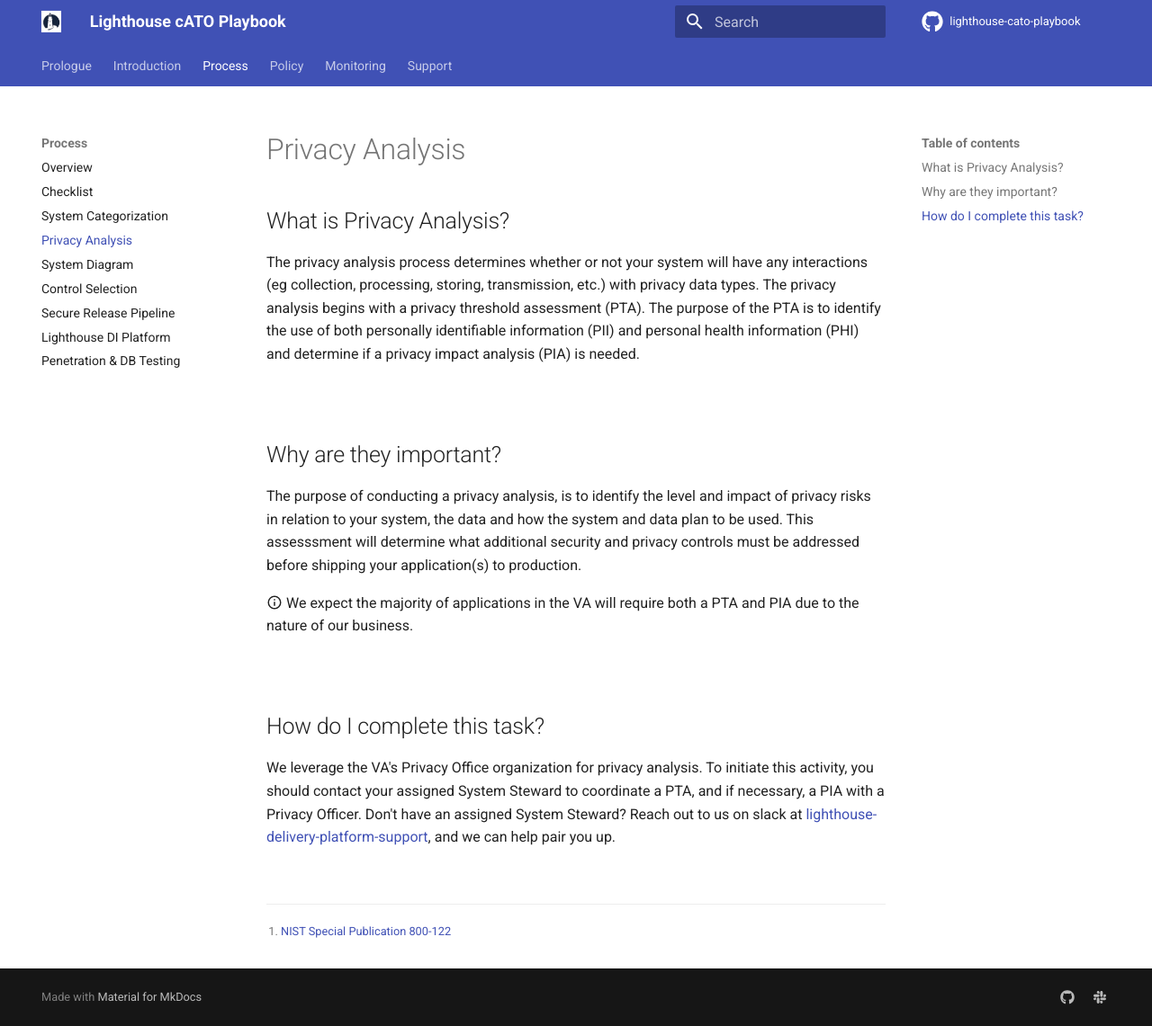
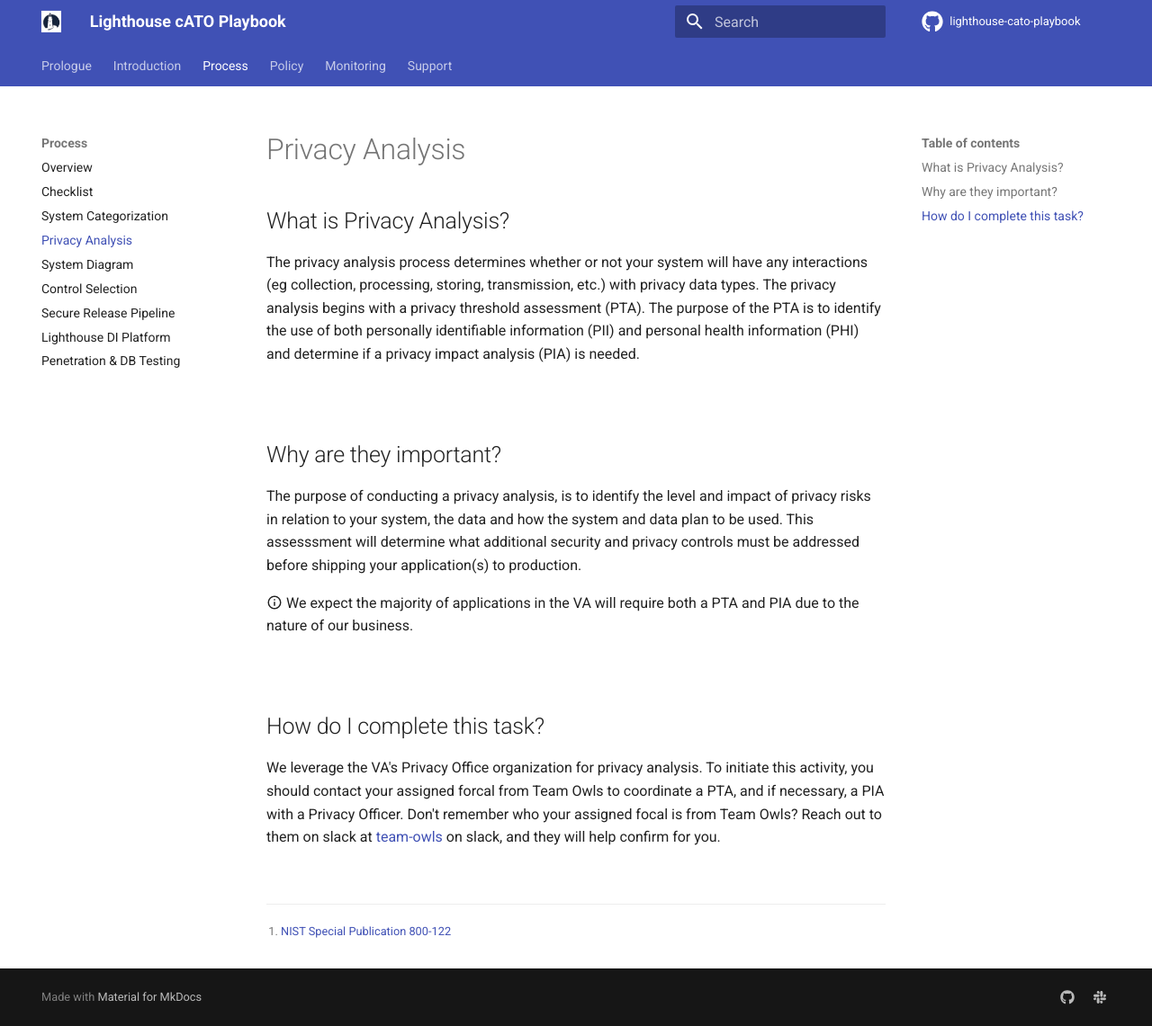
Before and after one commit to rise8-us/cato-playbook, an MkDocs documentation site: the page built from docs/privacy.md, in a window 1280 px wide and 1141 px high. Shown: the whole window at 90% size. Built offline with MkDocs 1.6.1 and Material for MkDocs 9.7.7, drawn with Linux system fonts in a browser that asks for light colours; comment, search, counter and statistics services are not loaded.

Commit message:
Update privacy.md

```diff
--- a/docs/privacy.md
+++ b/docs/privacy.md
@@ -13,7 +13,7 @@ The purpose of conducting a privacy analysis, is to identify the level and impac
 <br/>
 
 ## How do I complete this task?
-We leverage the VA's Privacy Office organization for privacy analysis. To initiate this activity, you should contact your assigned System Steward to coordinate a PTA, and if necessary, a PIA with a Privacy Officer. Don't have an assigned System Steward? Reach out to us on slack at [lighthouse-delivery-platform-support](https://lighthouseva.slack.com/archives/C03UA9MV1EH), and we can help pair you up.
+We leverage the VA's Privacy Office organization for privacy analysis. To initiate this activity, you should contact your assigned forcal from Team Owls to coordinate a PTA, and if necessary, a PIA with a Privacy Officer. Don't remember who your assigned focal is from Team Owls? Reach out to them on slack at [team-owls](https://lighthouseva.slack.com/archives/C040UBT08TE) on slack, and they will help confirm for you.
 
 <br/>
 
```
